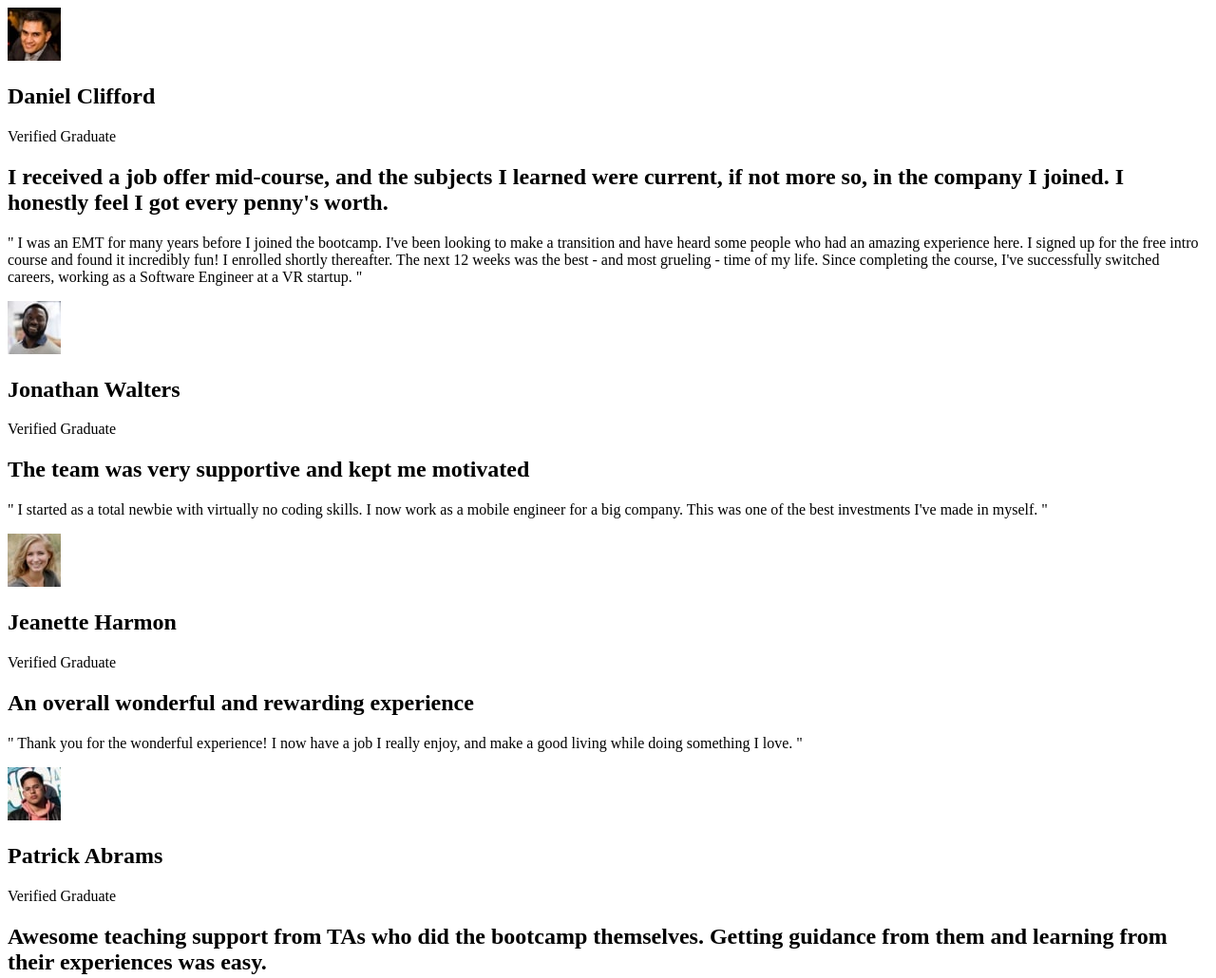
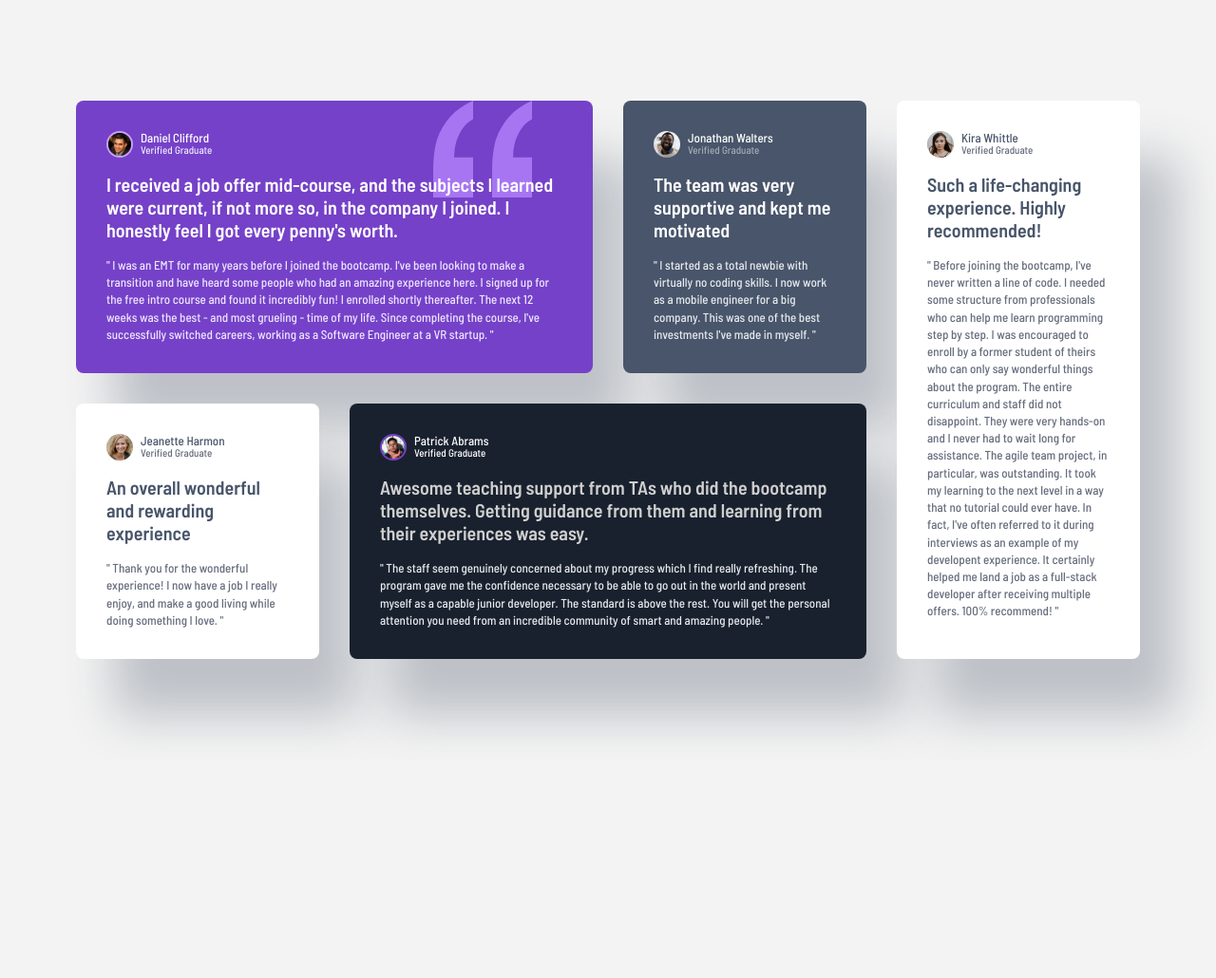
Before and after one commit to ylin320/Testimonials-grid-section, a plain HTML site: page index.html in a window 1280 px wide. Shown: the top 1030 px of the page at 95% size. After the commit the page ends 800 px from the top, so only its background shows below. Drawn offline with Linux system fonts and the light colour scheme.

Commit message:
style testimonials grid with CSS

```diff
--- a/index.html
+++ b/index.html
@@ -19,20 +19,22 @@
     <main class="feedback-grid">
       <article class="feedback-card grid-1">
         <div class="feedback-header">
+          <div class="author-profile">
             <img
               src="./images/image-daniel.jpg"
               alt="Profile picture of Daniel Clifford"
             />
             <div class="author-info">
-            <h2 class="author-name">Daniel Clifford</h2>
+              <h3 class="author-name">Daniel Clifford</h3>
               <p class="author-status">Verified Graduate</p>
             </div>
+          </div>
           <div class="feedback-content">
-            <h1 class="feedback-title">
+            <h2 class="feedback-title">
               I received a job offer mid-course, and the subjects I learned were
               current, if not more so, in the company I joined. I honestly feel
               I got every penny's worth.
-            </h1>
+            </h2>
             <p class="feedback-text">
               " I was an EMT for many years before I joined the bootcamp. I've
               been looking to make a transition and have heard some people who
@@ -47,18 +49,20 @@
       </article>
       <article class="feedback-card grid-2">
         <div class="feedback-header">
+          <div class="author-profile">
             <img
               src="./images/image-jonathan.jpg"
               alt="Profile picture of Jonathan Walters"
             />
             <div class="author-info">
-            <h2 class="author-name">Jonathan Walters</h2>
+              <h3 class="author-name">Jonathan Walters</h3>
               <p class="author-status">Verified Graduate</p>
             </div>
+          </div>
           <div class="feedback-content">
-            <h1 class="feedback-title">
+            <h2 class="feedback-title">
               The team was very supportive and kept me motivated
-            </h1>
+            </h2>
             <p class="feedback-text">
               " I started as a total newbie with virtually no coding skills. I
               now work as a mobile engineer for a big company. This was one of
@@ -69,18 +73,20 @@
       </article>
       <article class="feedback-card grid-3">
         <div class="feedback-header">
+          <div class="author-profile">
             <img
               src="./images/image-jeanette.jpg"
               alt="Profile picture of Jeanette Harmon"
             />
             <div class="author-info">
-            <h2 class="author-name">Jeanette Harmon</h2>
+              <h3 class="author-name">Jeanette Harmon</h3>
               <p class="author-status">Verified Graduate</p>
             </div>
+          </div>
           <div class="feedback-content">
-            <h1 class="feedback-title">
+            <h2 class="feedback-title">
               An overall wonderful and rewarding experience
-            </h1>
+            </h2>
             <p class="feedback-text">
               " Thank you for the wonderful experience! I now have a job I
               really enjoy, and make a good living while doing something I love.
@@ -91,20 +97,22 @@
       </article>
       <article class="feedback-card grid-4">
         <div class="feedback-header">
+          <div class="author-profile">
             <img
               src="./images/image-patrick.jpg"
               alt="Profile picture of Patrick Abrams"
             />
             <div class="author-info">
-            <h2 class="author-name">Patrick Abrams</h2>
+              <h3 class="author-name">Patrick Abrams</h3>
               <p class="author-status">Verified Graduate</p>
             </div>
+          </div>
           <div class="feedback-content">
-            <h1 class="feedback-title">
+            <h2 class="feedback-title">
               Awesome teaching support from TAs who did the bootcamp themselves.
               Getting guidance from them and learning from their experiences was
               easy.
-            </h1>
+            </h2>
             <p class="feedback-text">
               " The staff seem genuinely concerned about my progress which I
               find really refreshing. The program gave me the confidence
@@ -118,18 +126,20 @@
       </article>
       <article class="feedback-card grid-5">
         <div class="feedback-header">
+          <div class="author-profile">
             <img
               src="./images/image-kira.jpg"
               alt="Profile picture of Kira Whittle"
             />
             <div class="author-info">
-            <h2 class="author-name">Kira Whittle</h2>
+              <h3 class="author-name">Kira Whittle</h3>
               <p class="author-status">Verified Graduate</p>
             </div>
+          </div>
           <div class="feedback-content">
-            <h1 class="feedback-title">
+            <h2 class="feedback-title">
               Such a life-changing experience. Highly recommended!
-            </h1>
+            </h2>
             <p class="feedback-text">
               " Before joining the bootcamp, I've never written a line of code.
               I needed some structure from professionals who can help me learn
--- a/styles.css
+++ b/styles.css
@@ -0,0 +1,274 @@
+:root {
+  /* Colors */
+  --color-Purple-50: hsl(260, 100%, 95%);
+  --color-Purple-300: hsl(264, 82%, 80%);
+  --color-Purple-500: hsl(263, 55%, 52%);
+  --color-White: hsl(0, 0%, 100%);
+  --color-Grey-100: hsl(214, 17%, 92%);
+  --color-Grey-200: hsl(0, 0%, 81%);
+  --color-Grey-400: hsl(224, 10%, 45%);
+  --color-Grey-500: hsl(217, 19%, 35%);
+  --color-Dark-blue: hsl(219, 29%, 14%);
+  --color-Black: hsl(0, 0%, 7%);
+
+  /* Typography */
+  --font-family: "Barlow Semi Condensed", sans-serif;
+  --font-weight-medium: 500;
+  --font-weight-semibold: 600;
+
+  /* Font Presets */
+  --preset1-font-size: 1.25rem;
+  --preset1-line-height: 1.2;
+
+  --preset2-font-size: 0.813rem;
+  --preset2-line-height: 1.1;
+
+  --preset3-font-size: 0.813rem;
+  --preset3-line-height: 1.4;
+
+  --preset4-font-size: 0.688rem;
+  --preset4-line-height: 1.1;
+
+  /* Spacing */
+  --space-unit: 8px;
+  --space-xs: calc(var(--space-unit) * 0.5); /* 4px */
+  --space-sm: var(--space-unit); /* 8px */
+  --space-md: calc(var(--space-unit) * 2); /* 16px */
+  --space-lg: calc(var(--space-unit) * 3); /* 24px */
+  --space-xl: calc(var(--space-unit) * 4); /* 32px */
+  --space-2xl: calc(var(--space-unit) * 5); /* 40px */
+
+  /* Border radius */
+  --border-radius-sm: 8px;
+  --border-radius-md: 12px;
+  --border-radius-lg: 24px;
+}
+
+*,
+*::before,
+*::after {
+  box-sizing: border-box;
+}
+
+* {
+  margin: 0;
+  padding: 0;
+  font: inherit;
+}
+
+body {
+  display: flex;
+  justify-content: center;
+  align-items: center;
+  min-height: 100vh;
+  font-family: var(--font-family);
+  font-weight: var(--font-weight-medium);
+  padding: var(--space-xl);
+  background-color: rgb(243, 243, 243);
+}
+
+.feedback-grid {
+  display: grid;
+  justify-content: center;
+  gap: var(--space-xl);
+}
+
+.feedback-card {
+  border-radius: var(--border-radius-sm);
+  padding: var(--space-xl);
+  box-shadow: 40px 60px 50px #48556a50;
+  position: relative;
+}
+
+.feedback-header {
+  display: flex;
+  flex-direction: column;
+  gap: var(--space-md);
+}
+
+.author-profile {
+  display: flex;
+}
+
+img {
+  max-height: 28px;
+  border-radius: 9999px;
+}
+
+.author-info {
+  padding-left: var(--space-sm);
+}
+
+.author-info .author-name {
+  font-size: var(--preset2-font-size);
+  line-height: var(--preset2-line-height);
+}
+
+.author-info .author-status {
+  font-size: var(--preset4-font-size);
+  line-height: var(--preset4-line-height);
+}
+
+.feedback-content {
+  display: flex;
+  flex-direction: column;
+  gap: var(--space-md);
+}
+
+.feedback-content .feedback-title {
+  font-size: var(--preset1-font-size);
+  line-height: var(--preset1-line-height);
+  font-weight: var(--font-weight-semibold);
+}
+
+.feedback-content .feedback-text {
+  font-size: var(--preset3-font-size);
+  line-height: var(--preset3-line-height);
+}
+
+/* Grid-1 color */
+.grid-1 {
+  background-color: var(--color-Purple-500);
+  position: relative;
+}
+
+.grid-1 img {
+  border: 2px solid var(--color-Purple-300);
+}
+
+.grid-1 .author-status,
+.grid-1 .feedback-text {
+  color: var(--color-Purple-50);
+}
+
+.grid-1 .author-name,
+.grid-1 .feedback-title {
+  color: var(--color-White);
+}
+
+/* Grid-2 color */
+.grid-2 {
+  background-color: var(--color-Grey-500);
+}
+
+.grid-2 .author-status {
+  color: #a3aab4;
+}
+
+.grid-2 .feedback-text {
+  color: var(--color-Grey-100);
+}
+
+.grid-2 .author-name,
+.grid-2 .feedback-title {
+  color: var(--color-White);
+}
+
+/* Grid-3 color */
+.grid-3,
+.grid-5 {
+  background-color: var(--color-White);
+}
+
+.grid-3 .author-status,
+.grid-3 .feedback-text,
+.grid-5 .author-status,
+.grid-5 .feedback-text {
+  color: var(--color-Grey-400);
+}
+
+.grid-3 .author-name,
+.grid-3 .feedback-title,
+.grid-5 .author-name,
+.grid-5 .feedback-title {
+  color: var(--color-Grey-500);
+}
+
+/* Grid-4 color */
+.grid-4 {
+  background-color: var(--color-Dark-blue);
+}
+
+.grid-4 img {
+  border: 2px solid var(--color-Purple-500);
+}
+
+.grid-4 .author-name,
+.grid-4 .author-status {
+  color: var(--color-White);
+}
+
+.grid-4 .feedback-text {
+  color: var(--color-Grey-100);
+}
+
+.grid-4 .feedback-title {
+  color: var(--color-Grey-200);
+}
+
+@media (min-width: 768px) {
+  .feedback-grid {
+    grid-template-columns: repeat(2, 1fr);
+    grid-template-areas:
+      "grid-1 grid-1"
+      "grid-2 grid-3"
+      "grid-4 grid-4"
+      "grid-5 grid-5";
+  }
+
+  .grid-1 {
+    grid-area: grid-1;
+    background-image: url(./images/bg-pattern-quotation.svg);
+    background-repeat: no-repeat;
+    background-position: top right 13rem;
+  }
+
+  .grid-2 {
+    grid-area: grid-2;
+  }
+
+  .grid-3 {
+    grid-area: grid-3;
+  }
+
+  .grid-4 {
+    grid-area: grid-4;
+  }
+
+  .grid-5 {
+    grid-area: grid-5;
+  }
+}
+
+@media (min-width: 1024px) {
+  .feedback-grid {
+    max-width: 70rem;
+    grid-template-columns: repeat(4, 1fr);
+    grid-template-areas:
+      "grid-1 grid-1 grid-2 grid-5"
+      "grid-3 grid-4 grid-4 grid-5";
+  }
+
+  .grid-1 {
+    grid-area: grid-1;
+    background-image: url(./images/bg-pattern-quotation.svg);
+    background-repeat: no-repeat;
+    background-position: top right 4rem;
+  }
+
+  .grid-2 {
+    grid-area: grid-2;
+  }
+
+  .grid-3 {
+    grid-area: grid-3;
+  }
+
+  .grid-4 {
+    grid-area: grid-4;
+  }
+
+  .grid-5 {
+    grid-area: grid-5;
+  }
+}
```
Lines whose indentation alone changed are shown as unchanged.
